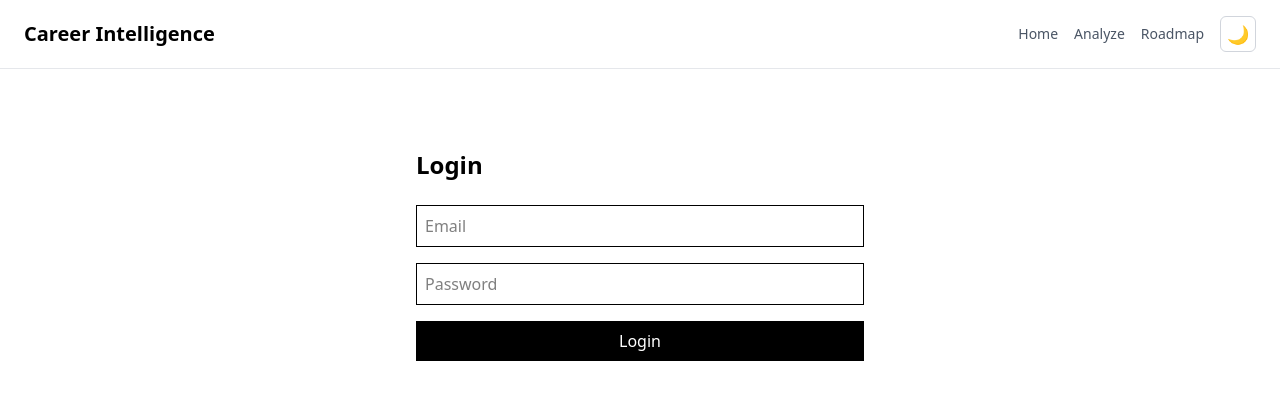
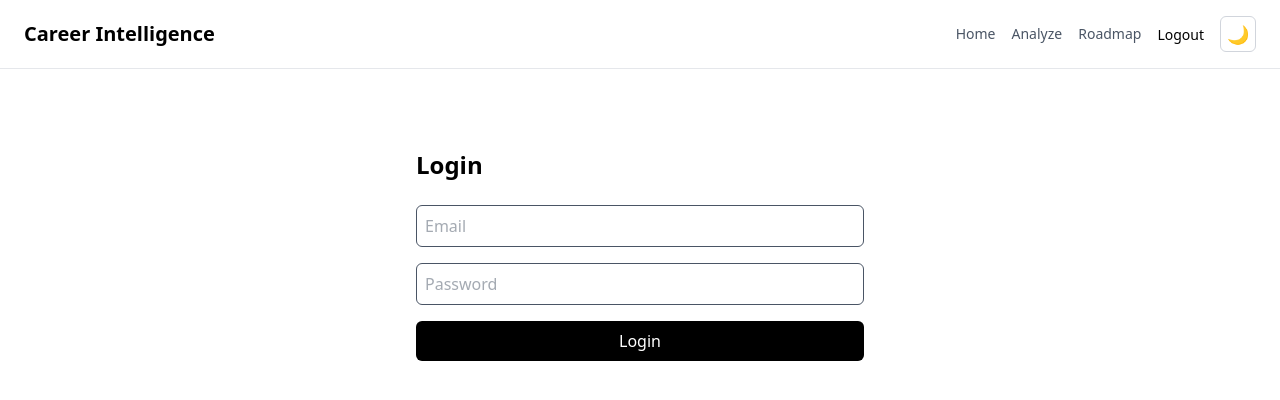
Before and after one commit to sumitkpal62/career_intelligent, a Next.js app in the folder career_intelligence_frontend/: page /login in a window 1280 px wide. Shown: the top 400 px of the page. Built offline with nearby package versions, Linux system fonts and the light colour scheme; no server answers; sample sign-in values are in the browser's storage.

Commit message:
MINOR: Add logout functionality and auth-aware navbar UI

```diff
--- a/career_intelligence_frontend/src/app/analyze/page.tsx
+++ b/career_intelligence_frontend/src/app/analyze/page.tsx
@@ -1,6 +1,8 @@
 "use client";
 
-import { useState } from "react";
+import { useState, useEffect } from "react";
+import { useRouter } from "next/navigation";
+import { useAuth } from "@/context/AuthContext";
 
 const API_BASE_URL = process.env.NEXT_PUBLIC_API_BASE_URL;
 
@@ -18,6 +20,15 @@ export default function AnalyzePage() {
   const [loading, setLoading] = useState(false);
   const [result, setResult] = useState<any>(null);
   const [error, setError] = useState<string | null>(null);
+  const {token} = useAuth();
+  const router = useRouter();
+
+  useEffect(() => {
+    if(!token) {
+      router.push("/login");
+      return;
+    }
+  }, [token])
 
   const updateSkill = (id: string, value: number) => {
     setSkills((prev) => ({
--- a/career_intelligence_frontend/src/app/login/page.tsx
+++ b/career_intelligence_frontend/src/app/login/page.tsx
@@ -40,7 +40,7 @@ export default function LoginPage() {
                 <input
                     type="email"
                     placeholder="Email"
-                    className="w-full border p-2"
+                    className="w-full border p-2 text-gray-600 dark:text-gray-400 rounded-md"
                     value={email}
                     onChange={(e) => setEmail(e.target.value)}
                 />
@@ -48,12 +48,12 @@ export default function LoginPage() {
                 <input
                     type="password"
                     placeholder="Password"
-                    className="w-full border p-2"
+                    className="w-full border p-2 text-gray-600 dark:text-gray-400 rounded-md"
                     value={password}
                     onChange={(e) => setPassword(e.target.value)}
                 />
 
-                <button className="w-full bg-black text-white py-2">
+                <button className="w-full bg-black text-white py-2 text-gray-600 dark:text-gray-400 rounded-md">
                     Login
                 </button>
             </form>
--- a/career_intelligence_frontend/src/components/Navbar.tsx
+++ b/career_intelligence_frontend/src/components/Navbar.tsx
@@ -1,14 +1,27 @@
+"use client"
+
 import ThemeToggleButton from "./ThemeToggleButton";
+import Link from "next/link";
+import { useRouter } from "next/navigation";
+import { useAuth } from "@/context/AuthContext";
 
 export default function Navbar() {
+  const{token, logout} = useAuth();
+  const router = useRouter();
+
+  const handleLogout = () => {
+    logout();
+    router.push("/login")
+  }
+
   return (
     <nav className="w-full border-b border-gray-200 dark:border-gray-700
                     bg-white dark:bg-gray-900">
       <div className="max-w-7xl mx-auto px-6 py-4
                       flex items-center justify-between">
-        <h1 className="text-xl font-semibold text-black dark:text-white">
+        <Link href={"/"} className="text-xl font-semibold text-black dark:text-white">
           Career Intelligence
-        </h1>
+        </Link>
 
         <div className="flex items-center space-x-4">
           <span className="cursor-pointer text-sm
@@ -28,6 +41,25 @@ export default function Navbar() {
                            hover:text-black dark:hover:text-white">
             Roadmap
           </span>
+          <div>
+            {
+              !token ? (
+                <Link
+                  href={"/login"}
+                  className="text-sm font-medium hover:underline"
+                >
+                  Login
+                </Link>
+              ) : (
+                <button
+                  onClick={handleLogout}
+                  className="text-sm font-medium hover:underline"
+                >
+                  Logout
+                </button>
+              )
+            }
+          </div>
 
           <ThemeToggleButton />
         </div>
```
